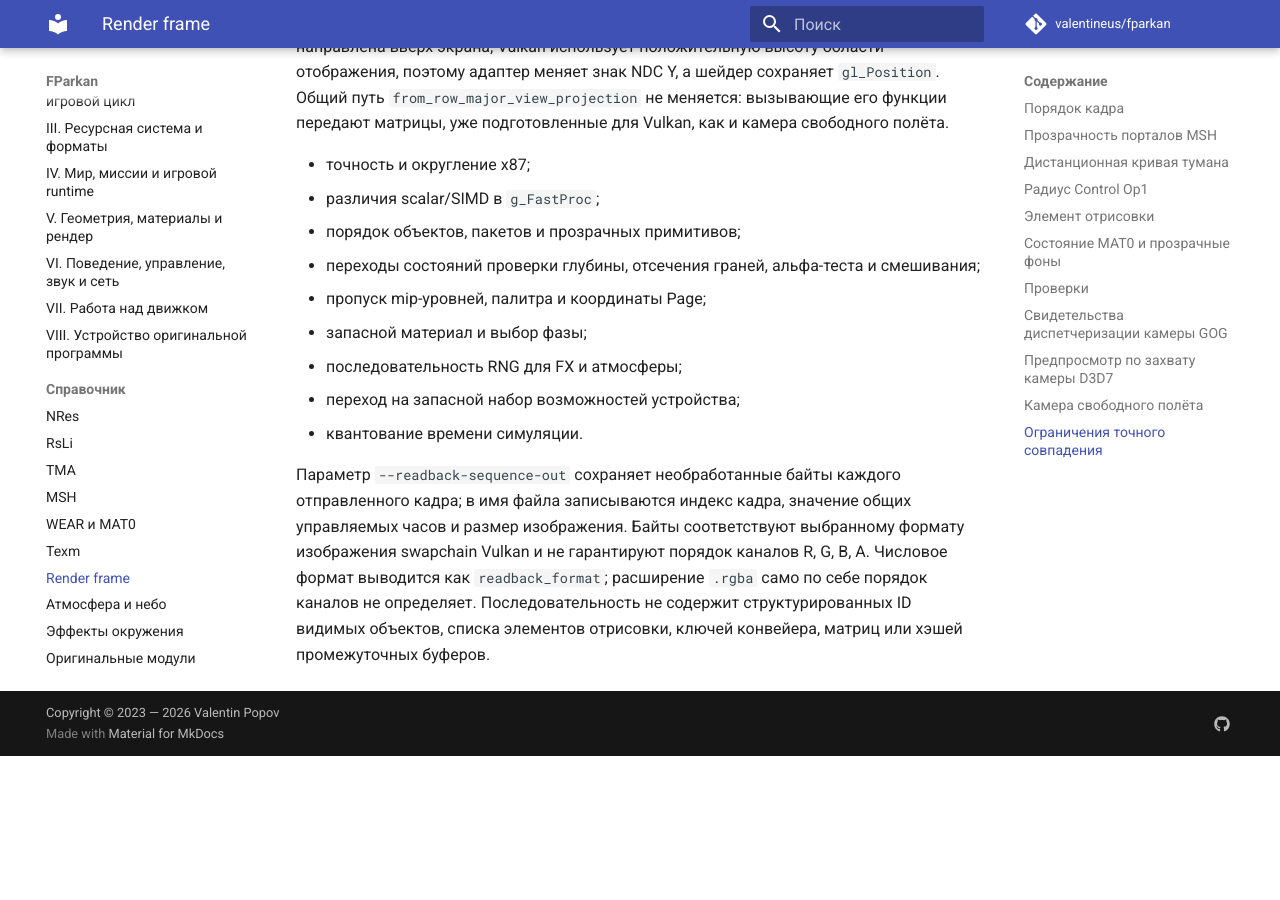
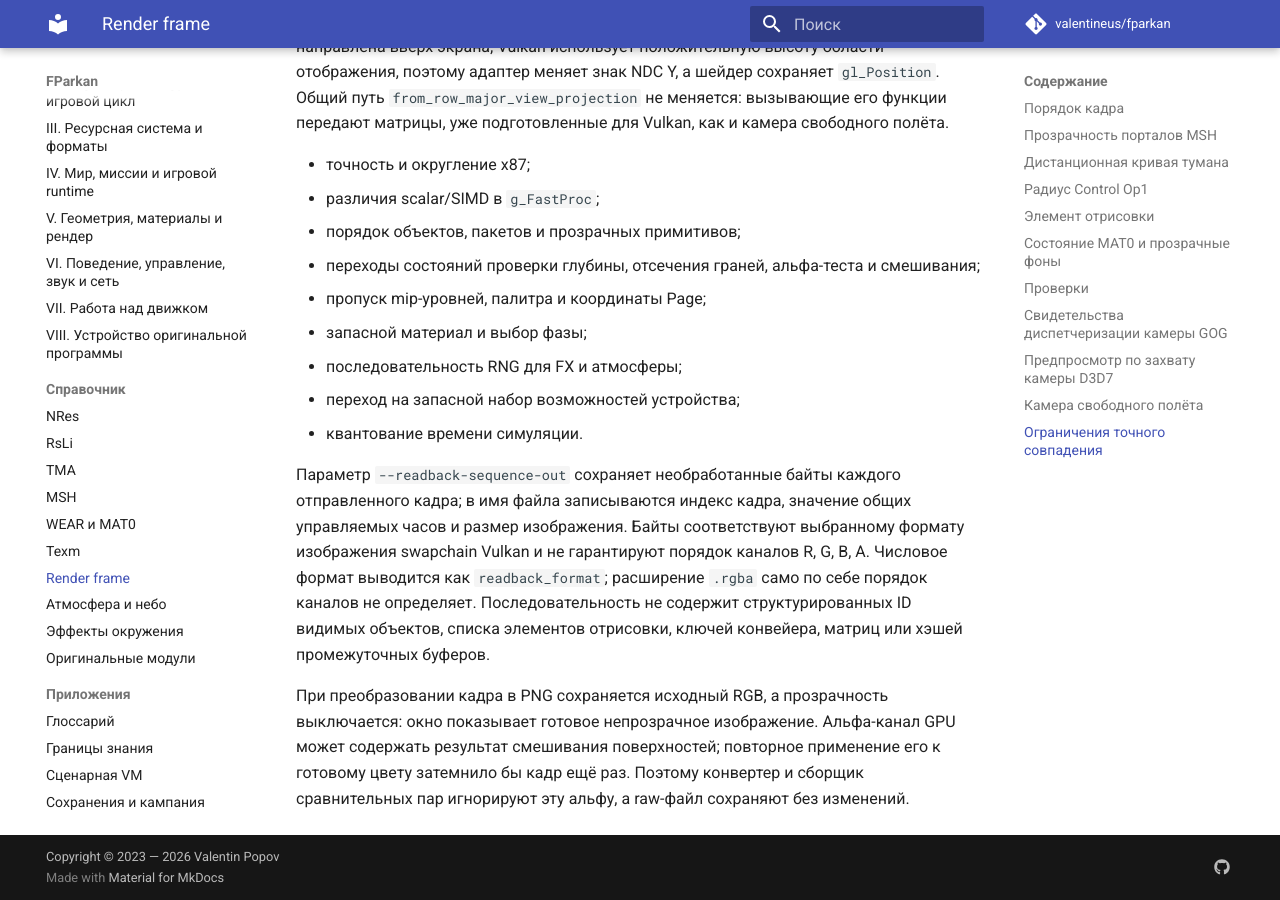
Before and after one commit to valentineus/fparkan, an MkDocs documentation site: the page built from docs/reference/render-frame.md, in a window 1280 px wide and 900 px high, scrolled down 7952 px. Built offline with MkDocs 1.6.1 and Material for MkDocs 9.7.7, drawn with Linux system fonts in a browser that asks for light colours; comment, search, counter and statistics services are not loaded; before the commit the page ends 8708 px from its top, so only the background shows below that.

Commit message:
fix(tools): preserve opaque framebuffer RGB in captures

```diff
--- a/docs/reference/render-frame.md
+++ b/docs/reference/render-frame.md
@@ -348,3 +348,9 @@
 каналов не определяет. Последовательность не содержит структурированных ID
 видимых объектов, списка элементов отрисовки, ключей конвейера, матриц или
 хэшей промежуточных буферов.
+
+При преобразовании кадра в PNG сохраняется исходный RGB, а прозрачность
+выключается: окно показывает готовое непрозрачное изображение. Альфа-канал
+GPU может содержать результат смешивания поверхностей; повторное применение
+его к готовому цвету затемнило бы кадр ещё раз. Поэтому конвертер и сборщик
+сравнительных пар игнорируют эту альфу, а raw-файл сохраняют без изменений.
```
Also changed, not shown: tools/native-frame-capture/README.md (+6 -0 lines), 2 other files.
